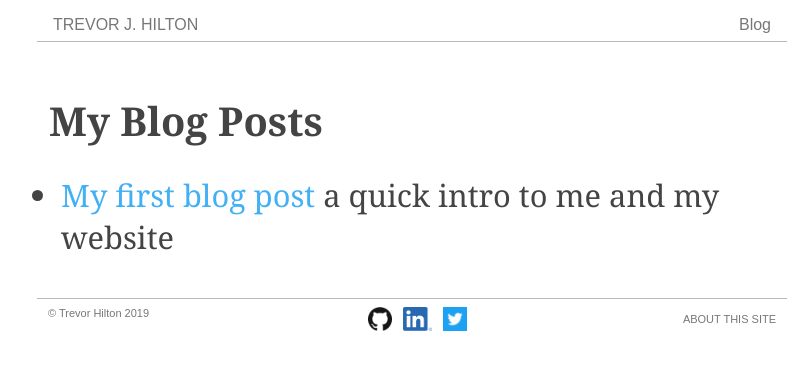
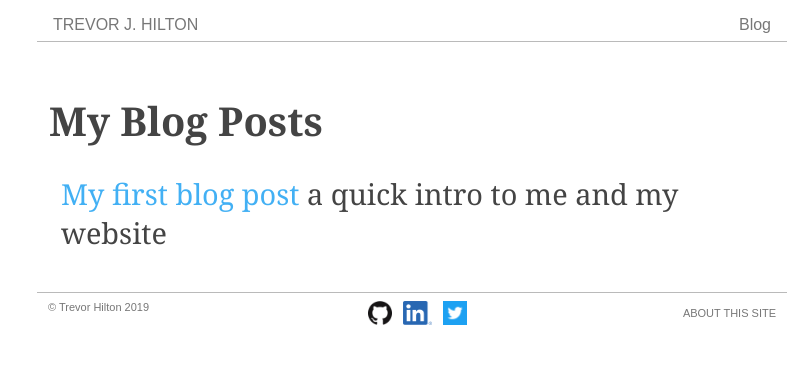
Before and after one commit to hiltontj/hiltontj.github.io, a Jekyll site: the page built from docs/blog/index.html, in a window 1280 px wide. Shown: the top 370 px of the page, without its empty margins (228-1035 px from the left). Built offline with Jekyll 4.4.1, drawn with Linux system fonts in a browser that asks for light colours.

Commit message:
add favicon; fix post font sizing for desktop and mobile

```diff
--- a/docs/_config.yml
+++ b/docs/_config.yml
@@ -1,2 +1,3 @@
 name: Trevor J. Hilton
 markdown: kramdown
+host: 0.0.0.0
--- a/docs/_sass/_posts.scss
+++ b/docs/_sass/_posts.scss
@@ -1,5 +1,9 @@
 .post, .posts {
    padding: 0px 12px 0px 12px;
+}
+
+ul.post {
+   list-style-type: none;
 }
 
 .posts {
@@ -10,24 +14,24 @@
 
    li {
       font-size: 30px;
-      font-size: calc(1vh + 1vw + 1vmin);
+      font-size: calc(1.5vh + 0.5vw + 1vmin);
    }
 }
 
 .post {
    h1 {
       font-size: 30px;
-      font-size: 4vw;
+      font-size: calc(1vh + 1vw + 2vmin);
    }
    h2 {
       font-size: 30px;
-      font-size: 3.0vh;
+      font-size: calc(1vh + 1vw + 1vmin);
    }
    p {
       &.meta {
          color: $grey;
       }
       font-size: 30px;
-      font-size: calc(1vh + 1vw + 2vmin);
+      font-size: calc(1.5vh + 0.5vw + 1vmin);
    }
 }
```
Also changed, not shown: docs/favicon.ico (added).
